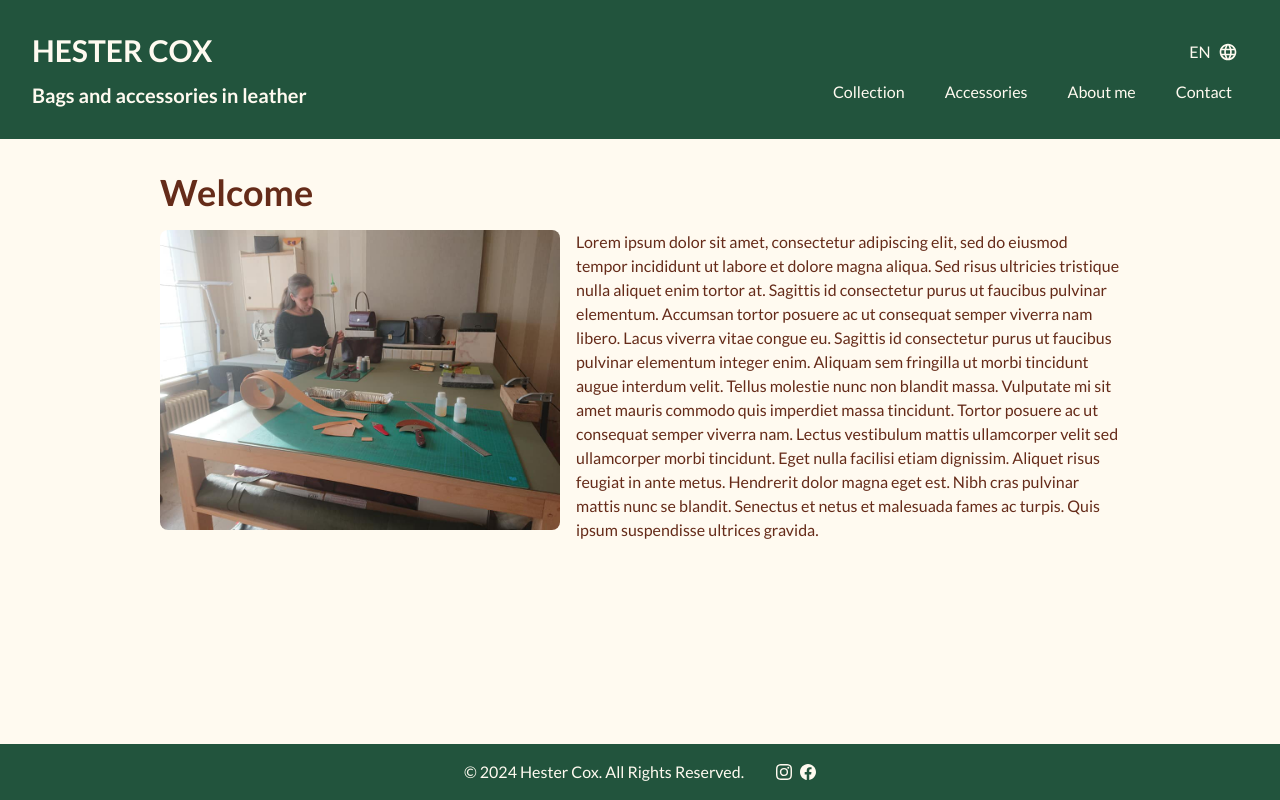
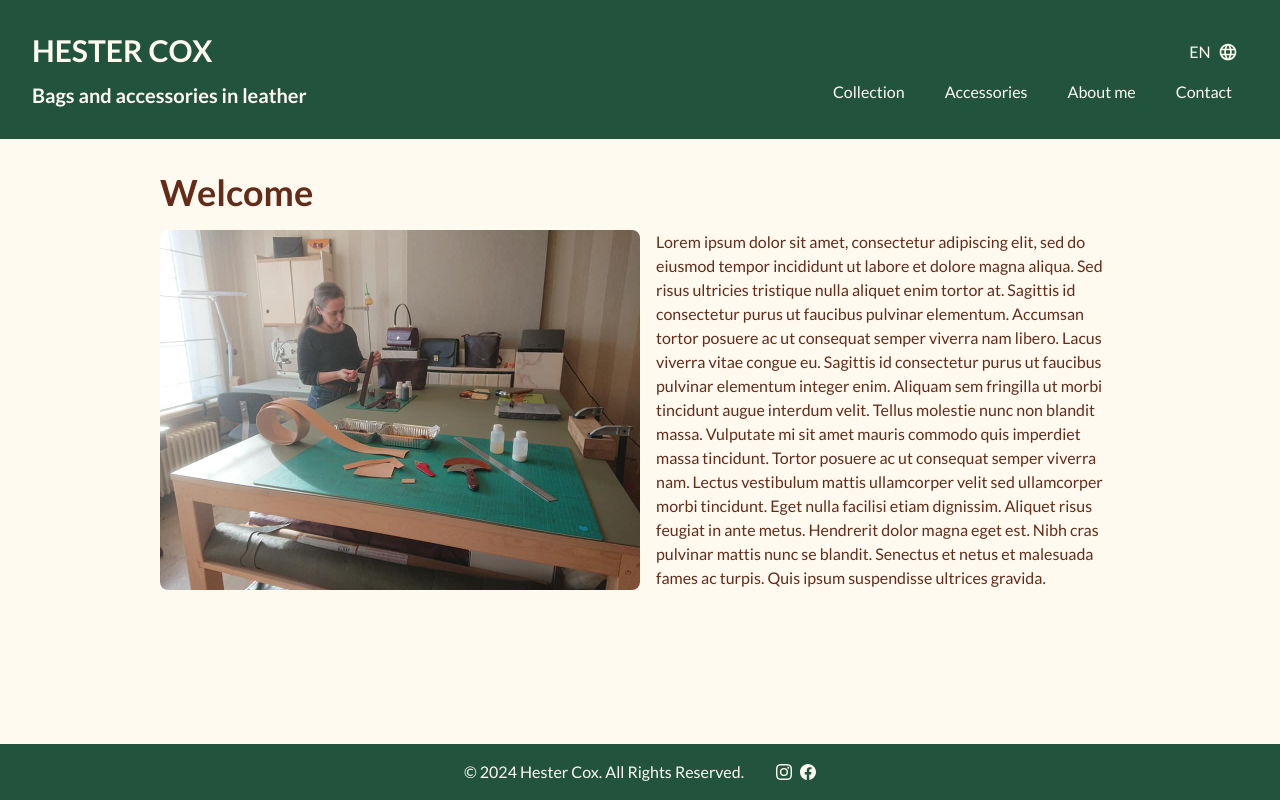
Before and after one commit to jimmy-chr/hester-cox-chakra, a React (Vite) app: page / in a window 1280 px wide. Built offline with nearby package versions, Linux system fonts and the light colour scheme.

Commit message:
updating home responsiveness

```diff
--- a/src/pages/Home.tsx
+++ b/src/pages/Home.tsx
@@ -15,18 +15,18 @@ function Home() {
             <Box>
               <Heading id="home">{t("home.title")}</Heading>
             </Box>
-            <Stack direction="row" gap="1em">
-              <Box>
+            <Text>
               <Image
-                  minW={["10em", "15em", "25em"]}
+                maxW={["10em", "15em", "30em"]}
                 height="auto"
                 borderRadius="0.5em"
                 src="assets/atelier.jpg"
                 alt="Hester Cox Atelier"
+                float={"left"}
+                marginRight={"1em"}
               />
-              </Box>
-              <Text>{t("home.introduction")}</Text>
-            </Stack>
+              {t("home.introduction")}
+            </Text>
           </Stack>
         </Center>
       </Box>
```
Also changed, not shown: 1 other file (tests, documents, lock files or other folders). Lines whose indentation alone changed are shown as unchanged.
